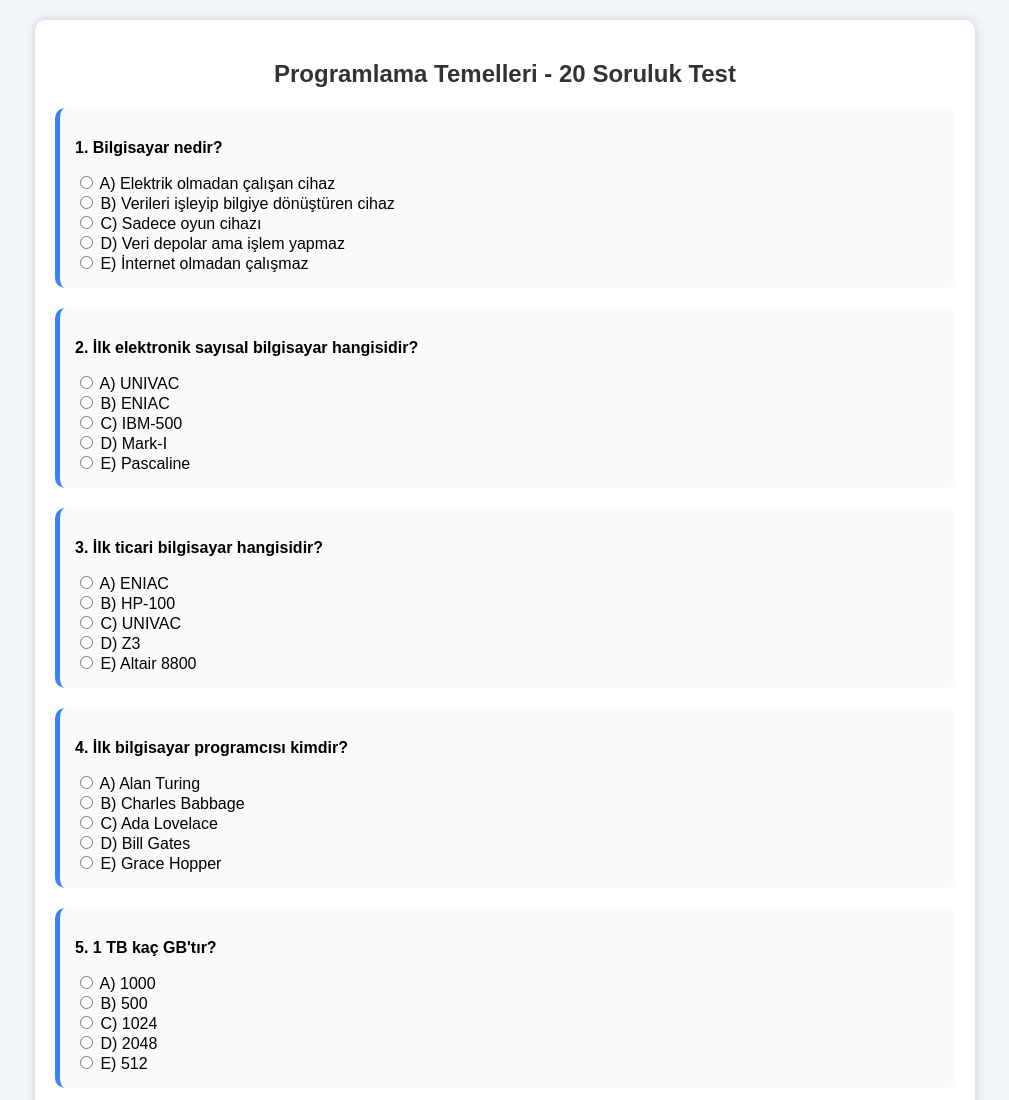
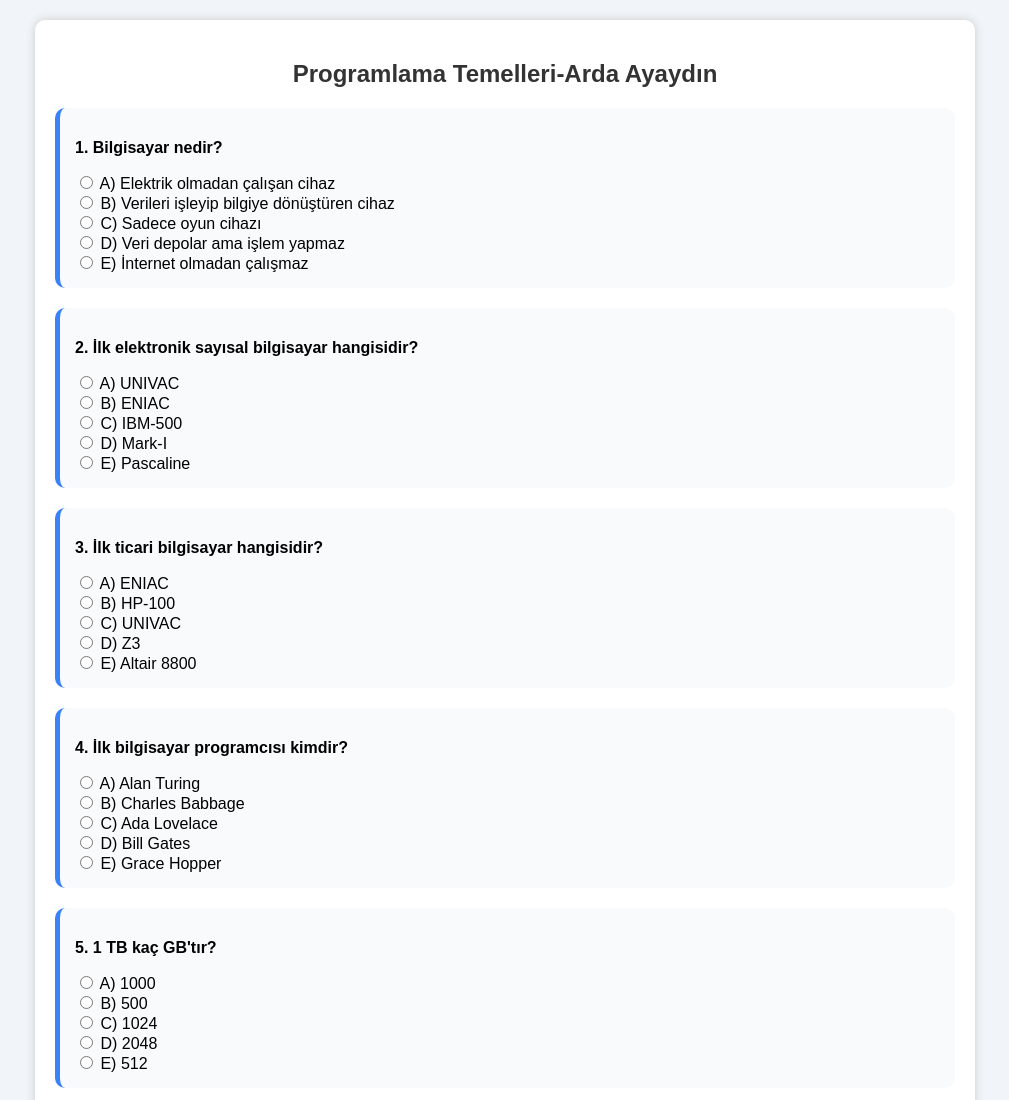
Before and after one commit to ardaayaydin0/programlamatemelleri, a plain HTML site: page index.html in a window 1280 px wide. Shown: the top 1100 px of the page, without its empty margins (135-1144 px from the left). Drawn offline with Linux system fonts and the light colour scheme.

Commit message:
Refactor index.html structure and content

```diff
--- a/index.html
+++ b/index.html
@@ -2,7 +2,7 @@
 <html lang="tr">
 <head>
 <meta charset="UTF-8">
-<title>Programlama Temelleri Testi-Arda Ayaydın</title>
+<title>Programlama Temelleri Testi</title>
 <style>
     body {
         font-family: Arial, sans-serif;
@@ -69,7 +69,7 @@
 <body>
 
 <div class="container">
-    <h2>Programlama Temelleri - 20 Soruluk Test</h2>
+    <h2>Programlama Temelleri-Arda Ayaydın</h2>
 
     <form id="quizForm">
 
```
